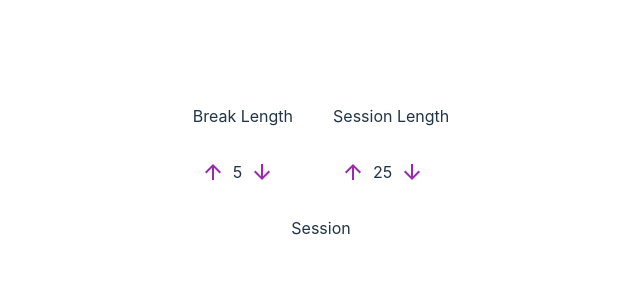
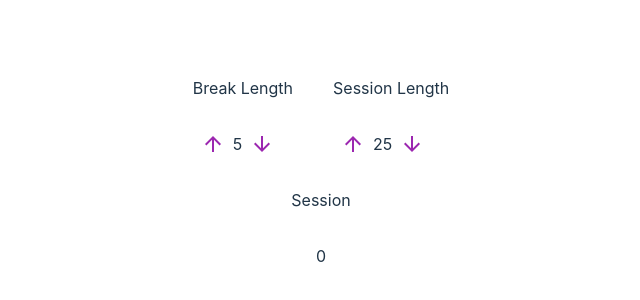
Before and after one commit to shochmut/pomodoro-app, a React (Vite) app: page / in a window 1280 px wide. Shown: the part 228-528 px from the top of the page, without its empty margins (319-959 px from the left). Built offline with nearby package versions, Linux system fonts and the light colour scheme.

Commit message:
1 file modified

```diff
--- a/src/Components/TimerDisplay.jsx
+++ b/src/Components/TimerDisplay.jsx
@@ -1,4 +1,4 @@
-import { useState } from 'react';
+import { useState, useEffect } from 'react';
 import Stack from '@mui/material/Stack';
 import ArrowDownwardIcon from '@mui/icons-material/ArrowDownward';
 import IconButton from '@mui/material/IconButton';
@@ -6,10 +6,36 @@
 import Box from '@mui/material/Box';
 
 const TimerDisplay = () => {
+  const [seconds, setSeconds] = useState(0);
+  const [isActive, setIsActive] = useState(false);
+
+  const toggle = () => {
+    setIsActive(!isActive);
+  }
+
+  const reset = () => {
+    setSeconds(0);
+    setIsActive(false);
+  }
+
+  useEffect(() => {
+    let interval = null;
+    if (isActive) {
+      interval = setInterval(() => {
+        setSeconds(seconds => seconds + 1);
+      }, 1000);
+    } else if (!isActive && seconds !== 0) {
+      clearInterval(interval);
+    }
+    return () => clearInterval(interval);
+  }, [isActive, seconds]);
+
+
 
   return (
     <Stack>
       <p className="timer-label">Session</p>
+      <p className="time-left">{seconds}</p>
     </Stack>
   );
 };
```
